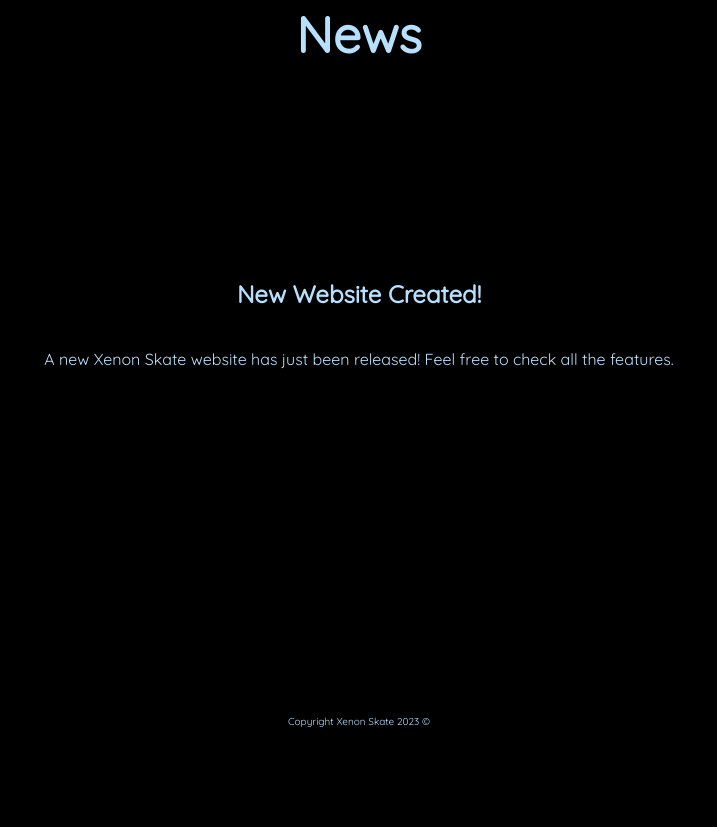
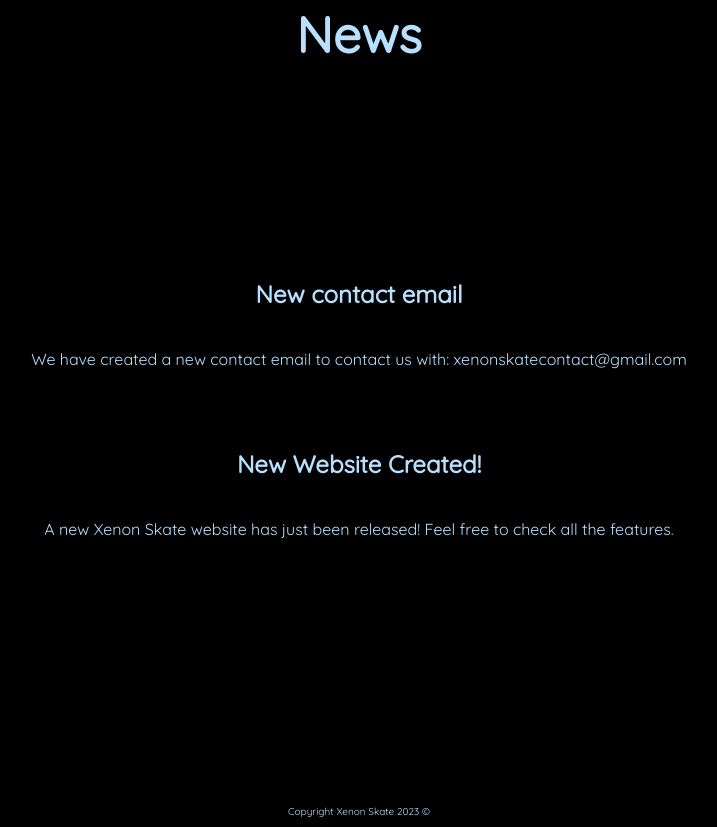
Before and after one commit to iamthebread/Xenon-Skate-Official-Website, a plain HTML site: page index.html in a window 1280 px wide. Shown: the part 803-1630 px from the top of the page, without its empty margins (281-998 px from the left). Before the commit the page ends 1540 px from the top, so only its background shows below. Drawn offline with Linux system fonts and the light colour scheme.

Commit message:
Update index.html

```diff
--- a/index.html
+++ b/index.html
@@ -29,13 +29,16 @@
       <br>
       <br>
       <br>
-      <h2>New Website Created!</h2>
+      <h2>New contact email</h2>
       <br>
-      <p1>A new Xenon Skate website has just been released! Feel free to check all the features.</p1>
+      <p1>We have created a new contact email to contact us with: xenonskatecontact@gmail.com</p1>
       <br>
       <br>
       <br>
       <br>
+      <h2>New Website Created!</h2>
+      <br>
+      <p1>A new Xenon Skate website has just been released! Feel free to check all the features.</p1>
       <br>
       <br>
       <br>
```
